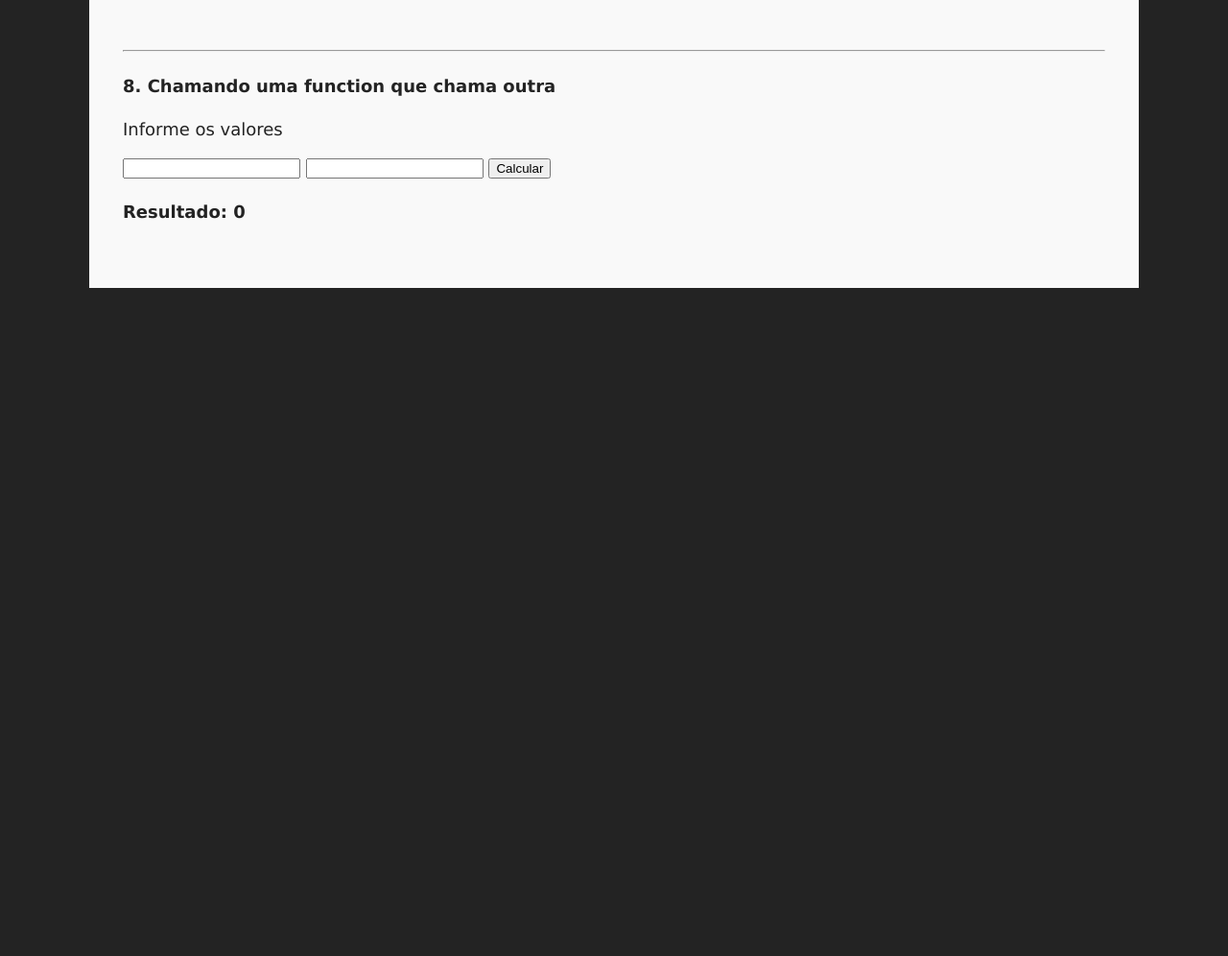
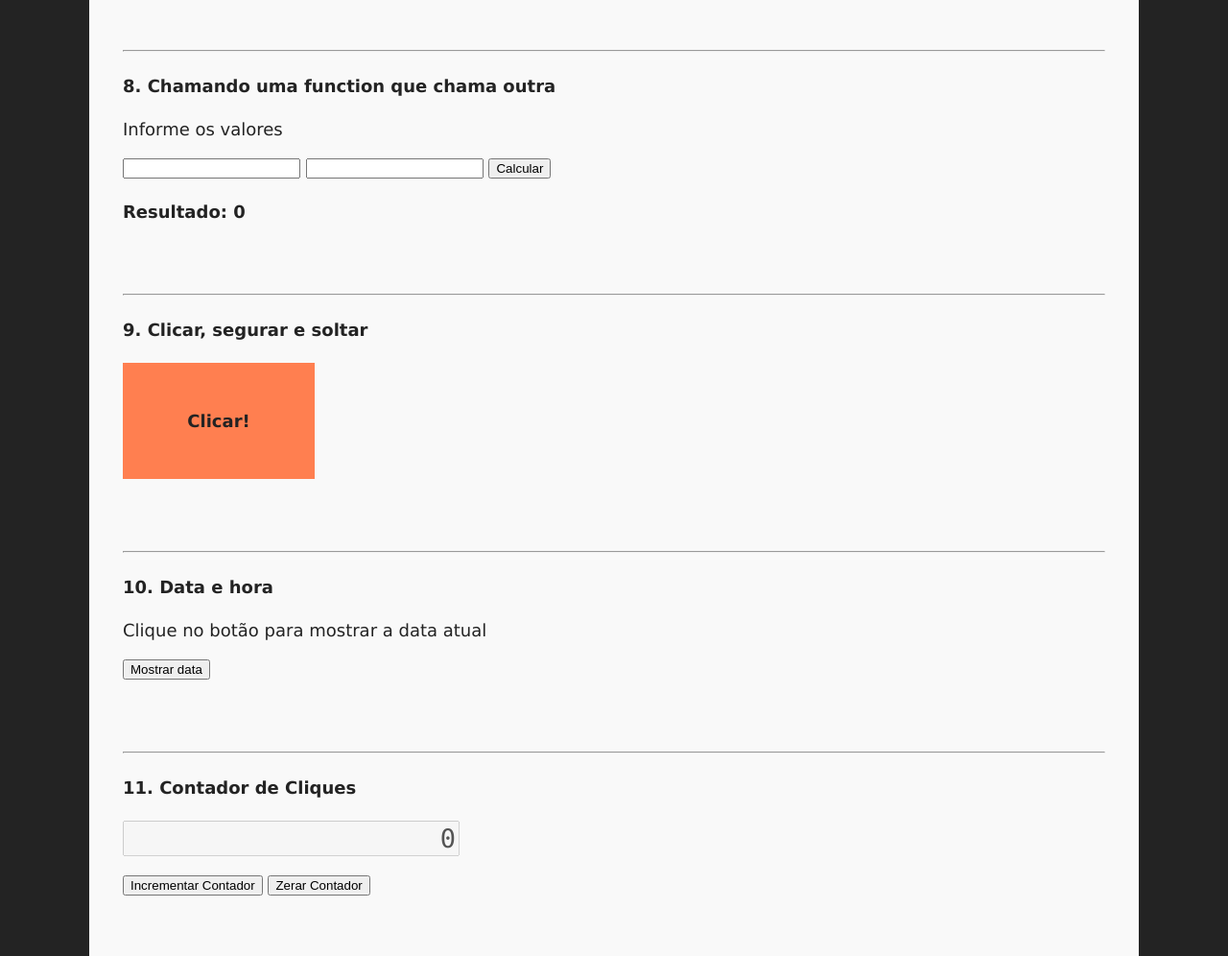
Before and after one commit to marneicardoso/web1n, a plain HTML site: page Manipulando DOM/index.html in a window 1280 px wide. Shown: the part 1945-2941 px from the top of the page at 96% size. Before the commit the page ends 2245 px from the top, so only its background shows below. Drawn offline with Linux system fonts and the light colour scheme.

Commit message:
Manipulando DOM

```diff
--- a/Manipulando DOM/css/style.css
+++ b/Manipulando DOM/css/style.css
@@ -26,3 +26,17 @@ img {
     width: 350px;
     height: 230px;
 }
+
+.box {
+    width: 100px;
+    background-color: #ff7f50;
+    padding: 50px;
+    font-weight: 700;
+    text-align: center;
+}
+
+#display {
+    text-align: right;
+    font-family: Consolas;
+    font-size: 1.5rem;
+}
--- a/Manipulando DOM/index.html
+++ b/Manipulando DOM/index.html
@@ -42,7 +42,7 @@
         <!-- Exemplo 4 -->
         <h4>4. Mudando uma imagem ao clicar</h4>
 
-        <img src="img/001.jpg" id="img1" onmouseup="mudarImagem()">
+        <img src="img/001.jpg" id="img1" onclick="mudarImagem()">
 
         <hr>
         <!-- Exemplo 5 -->
@@ -75,6 +75,35 @@
         <button onclick="mostrarResultado(n1, n2, resultado)">Calcular</button>
 
         <h4 id="resultado">Resultado: 0</h4>
+
+        <hr>
+        <!-- Exemplo 9 -->
+        <h4>9. Clicar, segurar e soltar</h4>
+
+        <div class="box" onmousedown="segurar(this)" onmouseup="soltar(this)">
+            Clicar!
+        </div>
+
+        <hr>
+        <!-- Exemplo 10 -->
+        <h4>10. Data e hora</h4>
+
+        <p>Clique no botão para mostrar a data atual</p>
+
+        <button onclick="mostrarData()">Mostrar data</button>
+
+        <p id="data"></p>
+
+        <hr>
+        <!-- Exemplo 11 -->
+        <h4>11. Contador de Cliques</h4>
+
+        <input type="text" id="display" disabled value="0">
+
+        <p>
+            <button onclick="contarCliques()">Incrementar Contador</button>
+            <button onclick="zerarContador()">Zerar Contador</button>
+        </p>
     </div>
 
     <script src="js/script.js"></script>
--- a/Manipulando DOM/js/script.js
+++ b/Manipulando DOM/js/script.js
@@ -73,9 +73,52 @@ function mostrarResultado(n1, n2, resultado) {
     n2 = parseInt(n2.value);
 
     // resultado.innerHTML = "Resultado: " + somar(n1, n2);
-    resultado.innerHTML = `Resultado ${somar(n1, n2)}`;
+    resultado.innerHTML = `Resultado: ${somar(n1, n2)}`;
 }
 
 function somar(valor1, valor2) {
     return valor1 + valor2;
 }
+
+// 9. Clicar, segurar e soltar
+function segurar(elemento) {
+    elemento.innerHTML = "Solte!";
+    elemento.style.backgroundColor = "#1ec5e5";
+}
+
+function soltar(elemento) {
+    elemento.innerHTML = "Clicar!";
+    elemento.style.backgroundColor = "#ff7f50";
+}
+
+// 10. Data e hora
+function mostrarData() {
+    document.getElementById('data').innerHTML = Date();
+}
+
+// Variável com Espoco Global
+let contador = 0;
+
+// 11. Contador de Cliques
+function contarCliques() {
+    // Incrementa o contador
+    contador++;
+    // contador = contador + 1;
+    // contador += 1;
+
+    // Mostra o resultado
+    atualizarDisplay();
+    // document.getElementById('display').value = contador;
+}
+
+function zerarContador() {
+    contador = 0;
+
+    // Mostra o resultado
+    atualizarDisplay();
+    // document.getElementById('display').value = contador;
+}
+
+function atualizarDisplay() {
+    document.getElementById('display').value = contador;
+}
```
